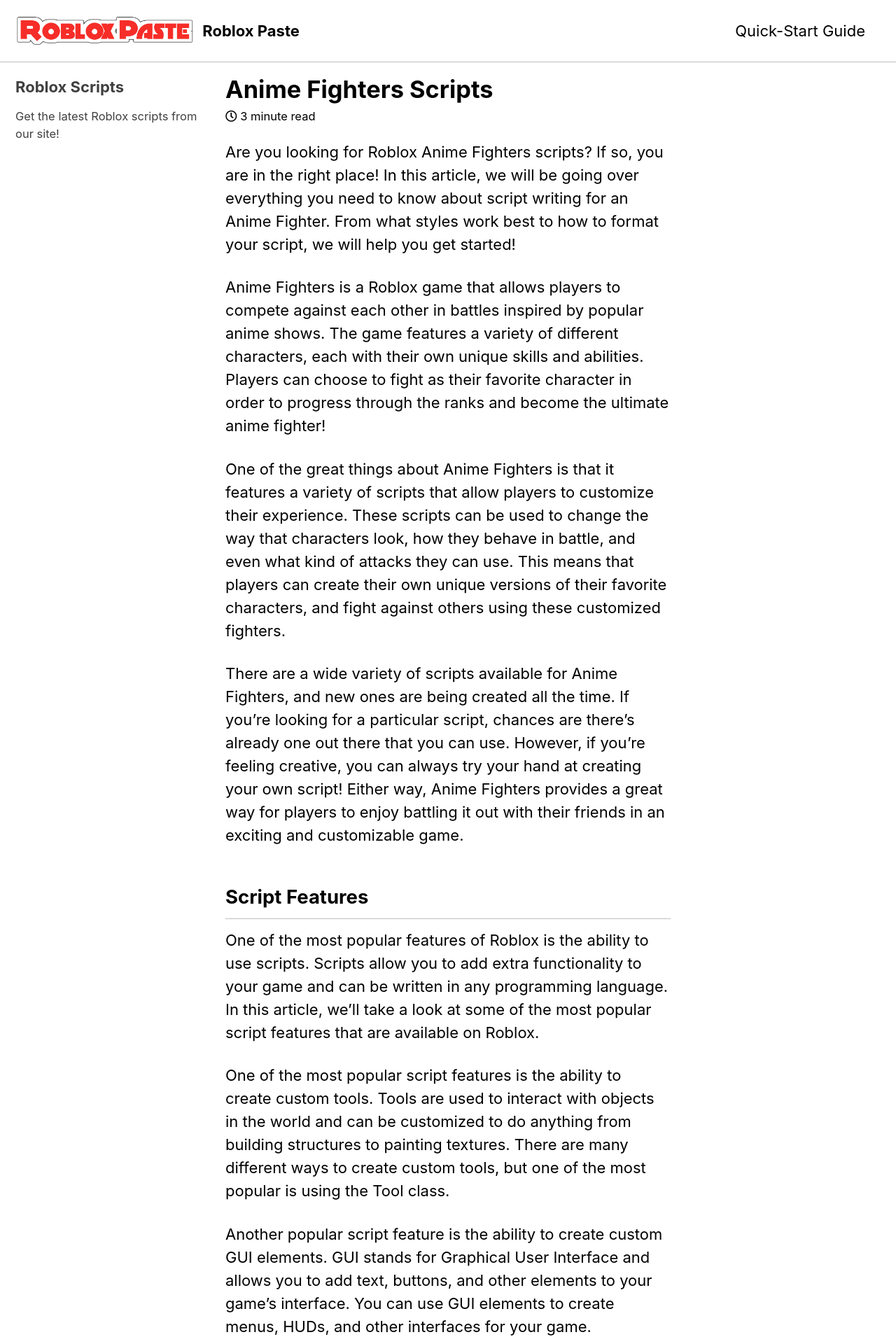
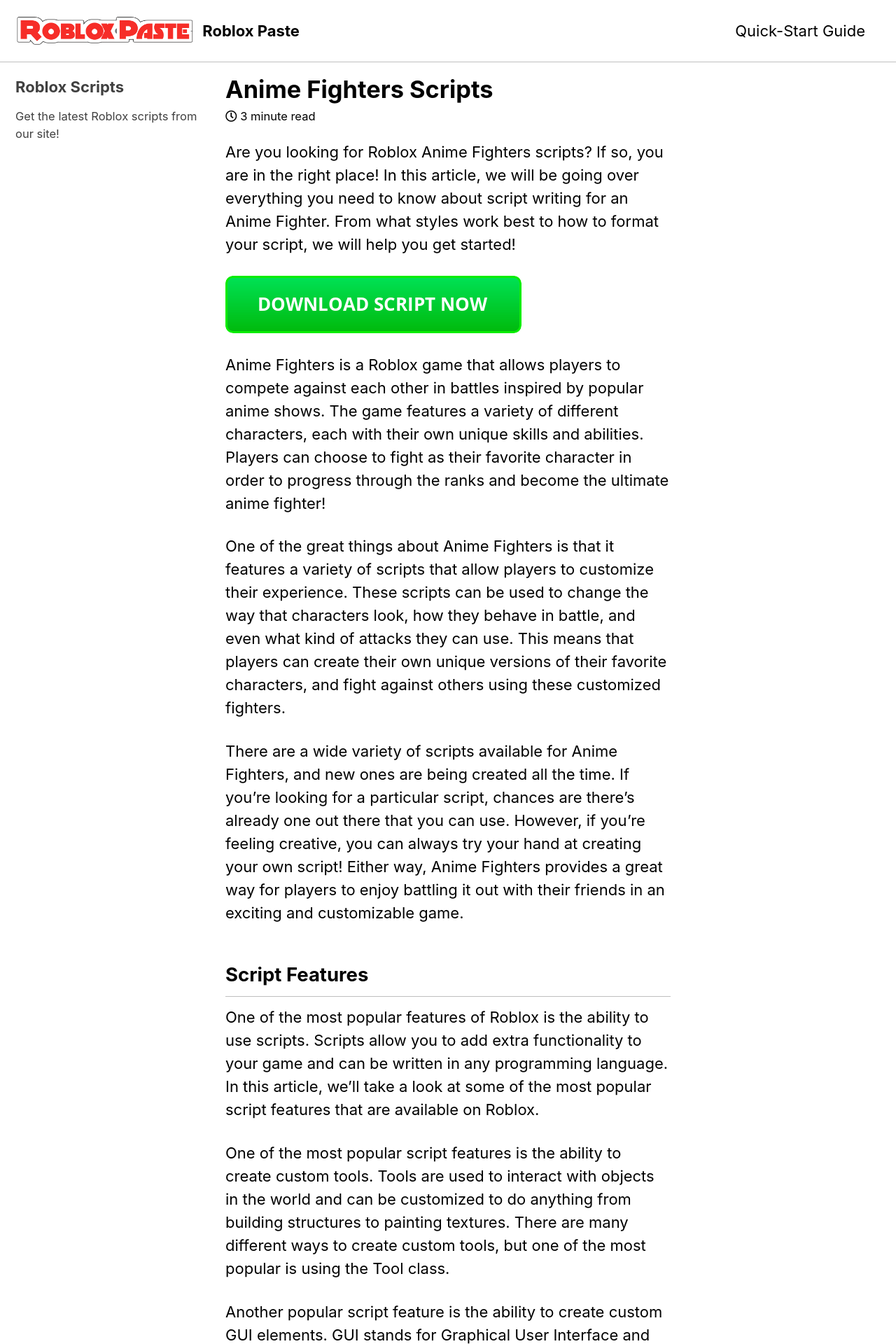
Before and after one commit to robloxpaste/robloxpaste.github.io, a Jekyll site: the page built from _posts/2022-07-08-anime-fighters-scripts.md, in a window 1280 px wide. Shown: the top 1920 px of the page at 70% size. Built offline with Jekyll 4.4.1, drawn with Linux system fonts in a browser that asks for light colours; cached includes are drawn as plain includes.

Commit message:
Update 2022-07-08-anime-fighters-scripts.md

```diff
--- a/_posts/2022-07-08-anime-fighters-scripts.md
+++ b/_posts/2022-07-08-anime-fighters-scripts.md
@@ -8,6 +8,8 @@
 ---
 
 Are you looking for Roblox Anime Fighters scripts? If so, you are in the right place! In this article, we will be going over everything you need to know about script writing for an Anime Fighter. From what styles work best to how to format your script, we will help you get started!
+
+[![script button](https://github.com/robloxpaste/robloxpaste.github.io/blob/main/script_button.png?raw=true)](https://digitalocean.com)
 
 Anime Fighters is a Roblox game that allows players to compete against each other in battles inspired by popular anime shows. The game features a variety of different characters, each with their own unique skills and abilities. Players can choose to fight as their favorite character in order to progress through the ranks and become the ultimate anime fighter!
 
```
